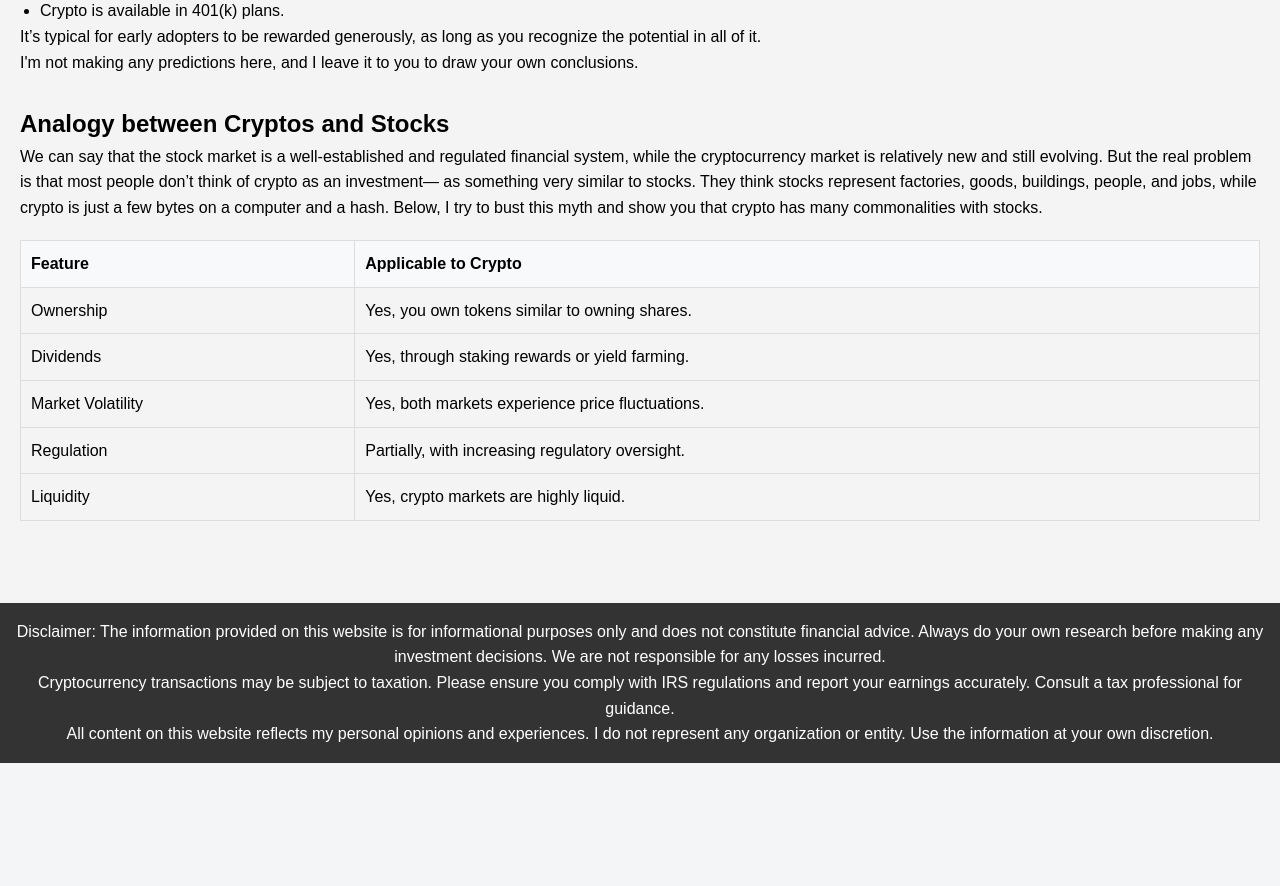
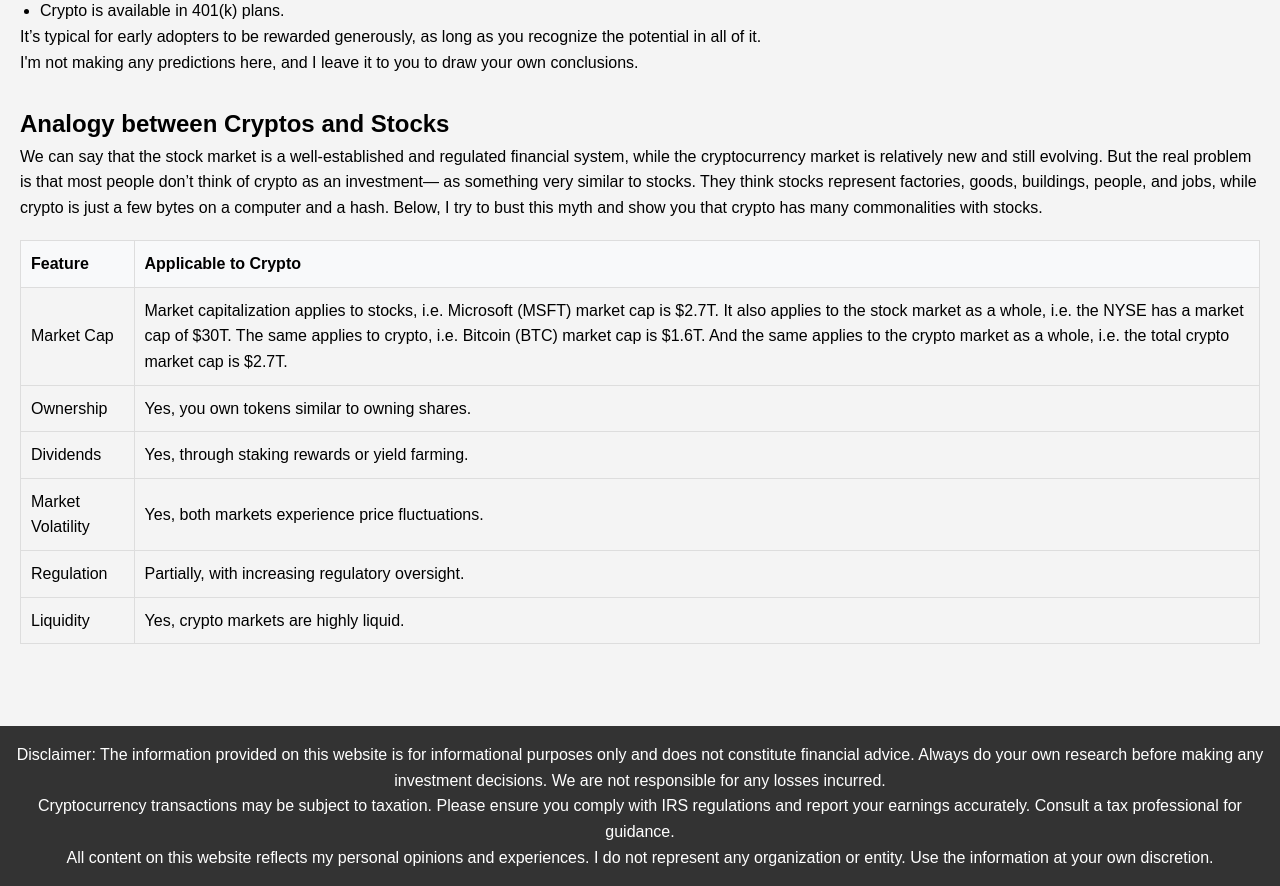
Before and after one commit to BusyStas/stasclub, a Flask app: page /analogy in a window 1280 px wide. Shown: the part 2031-2917 px from the top of the page. Before the commit the page ends 2794 px from the top, so only its background shows below. Run offline with Flask 3, Linux system fonts and the light colour scheme.

Commit message:
link fgix

```diff
--- a/templates/analogy.html
+++ b/templates/analogy.html
@@ -149,6 +149,14 @@
                     </thead>
                     <tbody>
                         <tr class="analogy-tr">
+                            <td class="analogy-td">Market Cap</td>
+                            <td class="analogy-td">Market capitalization applies to stocks, i.e. Microsoft (MSFT) market cap is $2.7T.
+                                It also applies to the stock market as a whole, i.e. the NYSE has a market cap of $30T.
+                                The same applies to crypto, i.e. Bitcoin (BTC) market cap is $1.6T.
+                                And the same applies to the crypto market as a whole, i.e. the total crypto market cap is $2.7T.
+                            </td>
+                        </tr>
+                        <tr class="analogy-tr">
                             <td class="analogy-td">Ownership</td>
                             <td class="analogy-td">Yes, you own tokens similar to owning shares.</td>
                         </tr>
--- a/templates/index.html
+++ b/templates/index.html
@@ -84,7 +84,7 @@
         <div class="cardintro">
             <img src="{{ url_for('static', filename='images/page_analogy_ny.jfif') }}" alt="Start Here">
             <div class="cardintro-text">
-                <a href="{{ url_for('index') }}" style="text-decoration: none;">
+                <a href="{{ url_for('analogy') }}" style="text-decoration: none;">
                     <h2>Start Here! Learn about Crypto!</h2>
                 </a>
                 <p>
```
